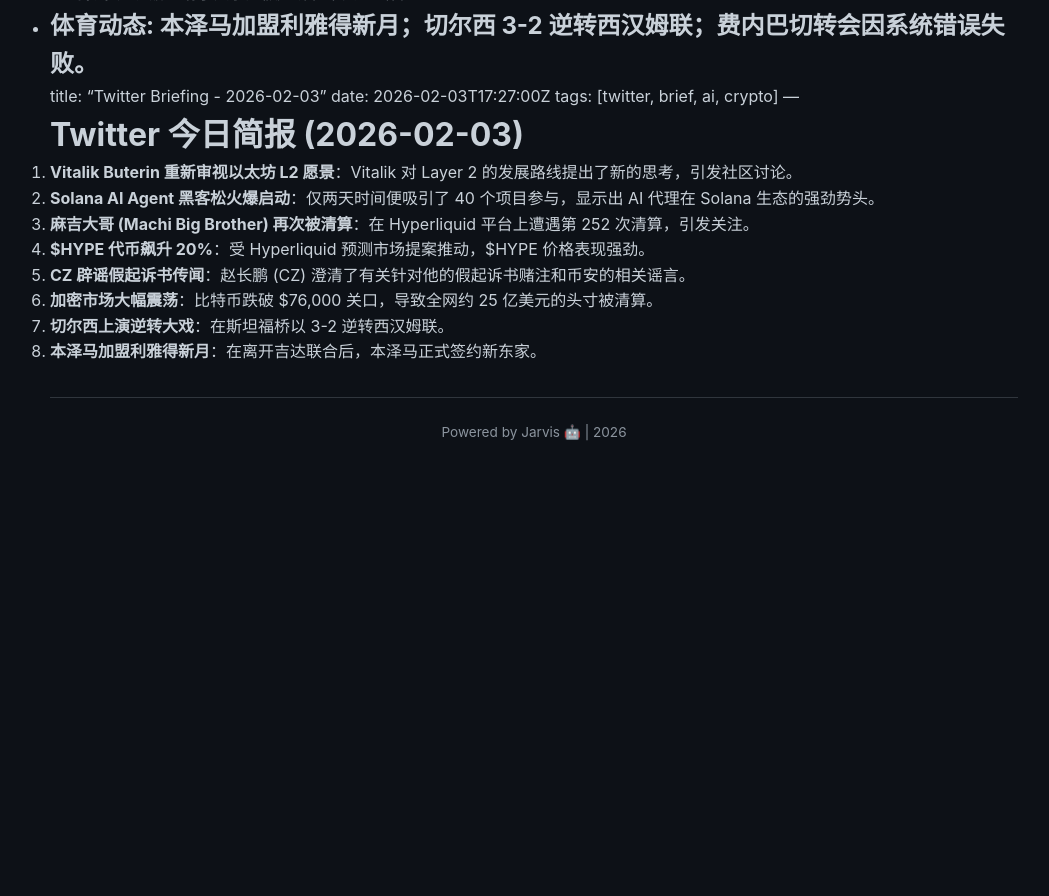
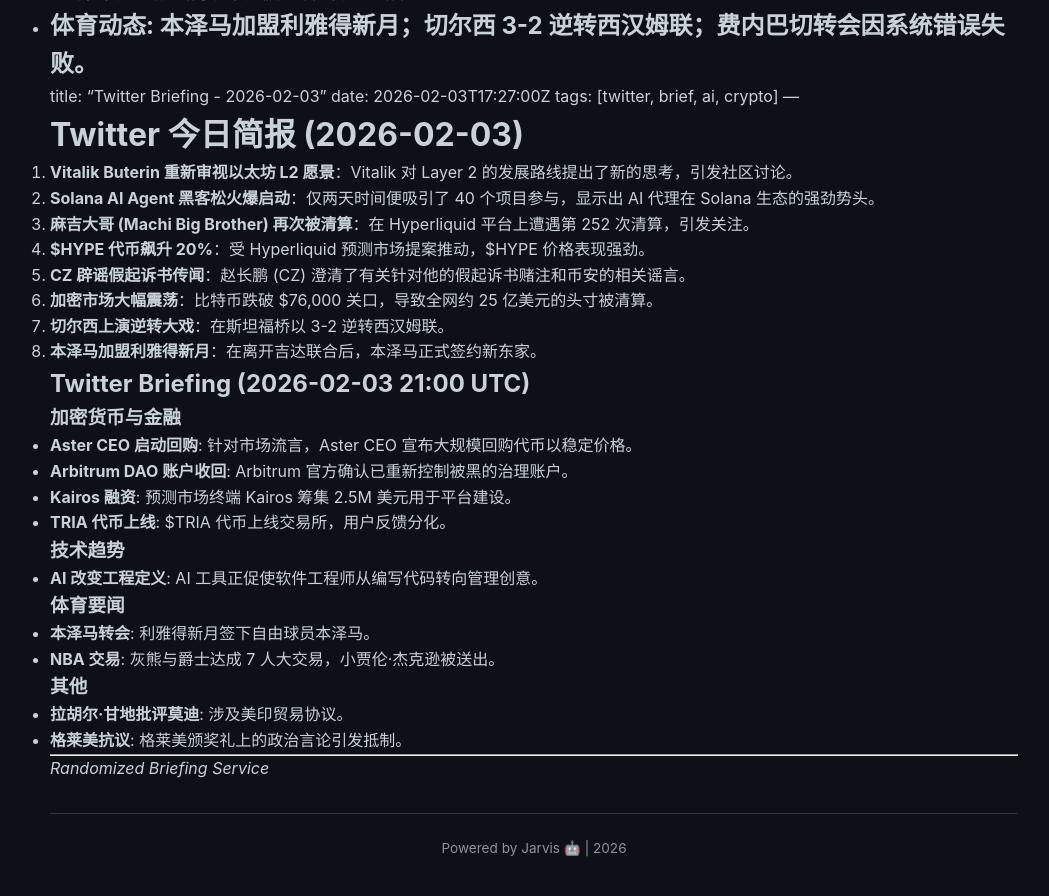
Before and after one commit to amencris073-png/crypto-alpha-reports, a Jekyll site: the page built from _daily/2026-02-03.md, in a window 1280 px wide and 900 px high, scrolled down 2186 px. Shown: the top 896 px of the window, without its empty margins (106-1155 px from the left). Built offline with Jekyll 4.4.1, drawn with Linux system fonts in a browser that asks for light colours; before the commit the page ends 2670 px from its top, so only the background shows below that.

Commit message:
Update Twitter daily brief 2026-02-03

```diff
--- a/_daily/2026-02-03.md
+++ b/_daily/2026-02-03.md
@@ -116,3 +116,26 @@
 6. **加密市场大幅震荡**：比特币跌破 $76,000 关口，导致全网约 25 亿美元的头寸被清算。
 7. **切尔西上演逆转大戏**：在斯坦福桥以 3-2 逆转西汉姆联。
 8. **本泽马加盟利雅得新月**：在离开吉达联合后，本泽马正式签约新东家。
+
+
+## Twitter Briefing (2026-02-03 21:00 UTC)
+
+### 加密货币与金融
+- **Aster CEO 启动回购**: 针对市场流言，Aster CEO 宣布大规模回购代币以稳定价格。
+- **Arbitrum DAO 账户收回**: Arbitrum 官方确认已重新控制被黑的治理账户。
+- **Kairos 融资**: 预测市场终端 Kairos 筹集 2.5M 美元用于平台建设。
+- **TRIA 代币上线**: $TRIA 代币上线交易所，用户反馈分化。
+
+### 技术趋势
+- **AI 改变工程定义**: AI 工具正促使软件工程师从编写代码转向管理创意。
+
+### 体育要闻
+- **本泽马转会**: 利雅得新月签下自由球员本泽马。
+- **NBA 交易**: 灰熊与爵士达成 7 人大交易，小贾伦·杰克逊被送出。
+
+### 其他
+- **拉胡尔·甘地批评莫迪**: 涉及美印贸易协议。
+- **格莱美抗议**: 格莱美颁奖礼上的政治言论引发抵制。
+
+---
+*Randomized Briefing Service*
```
